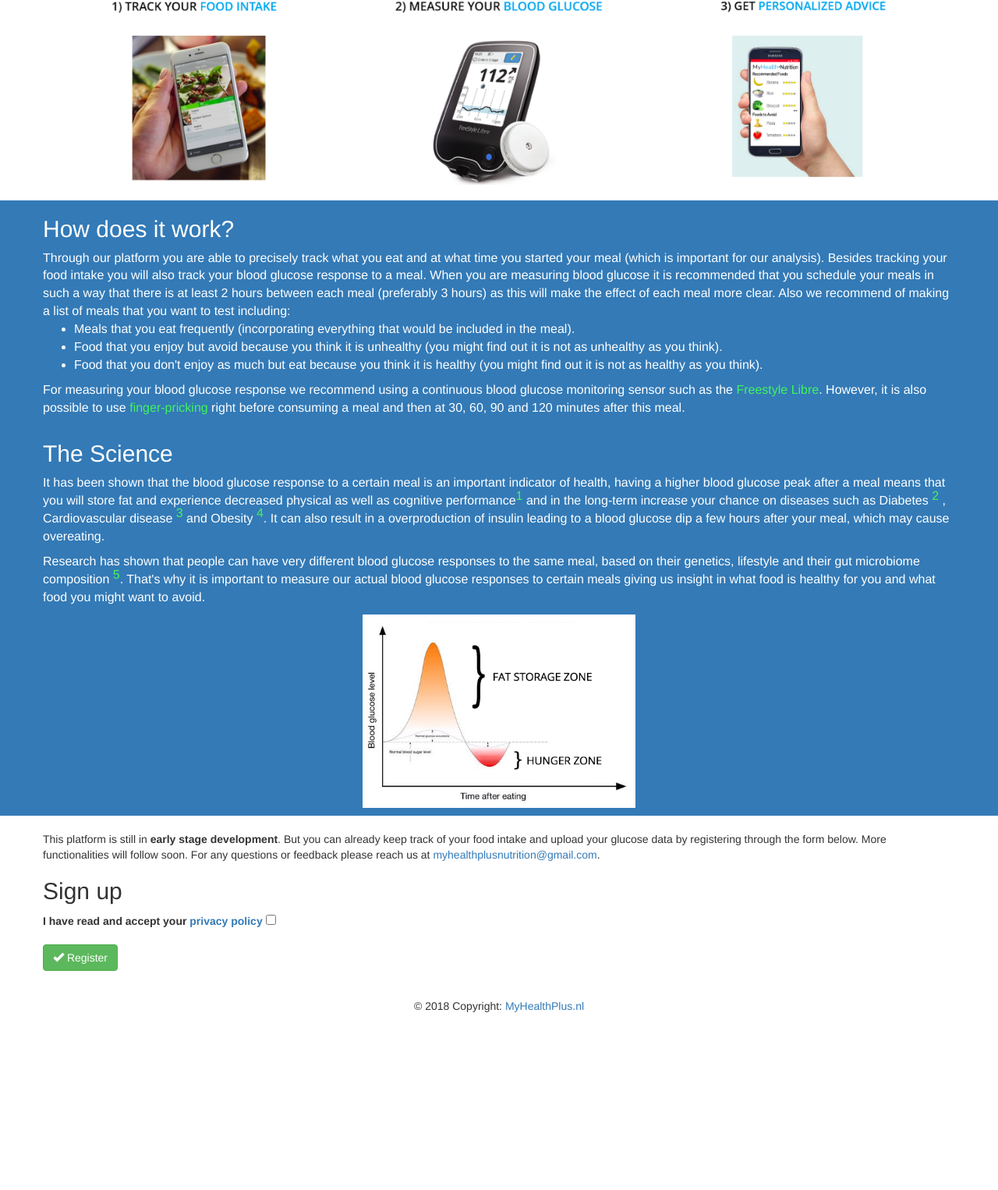
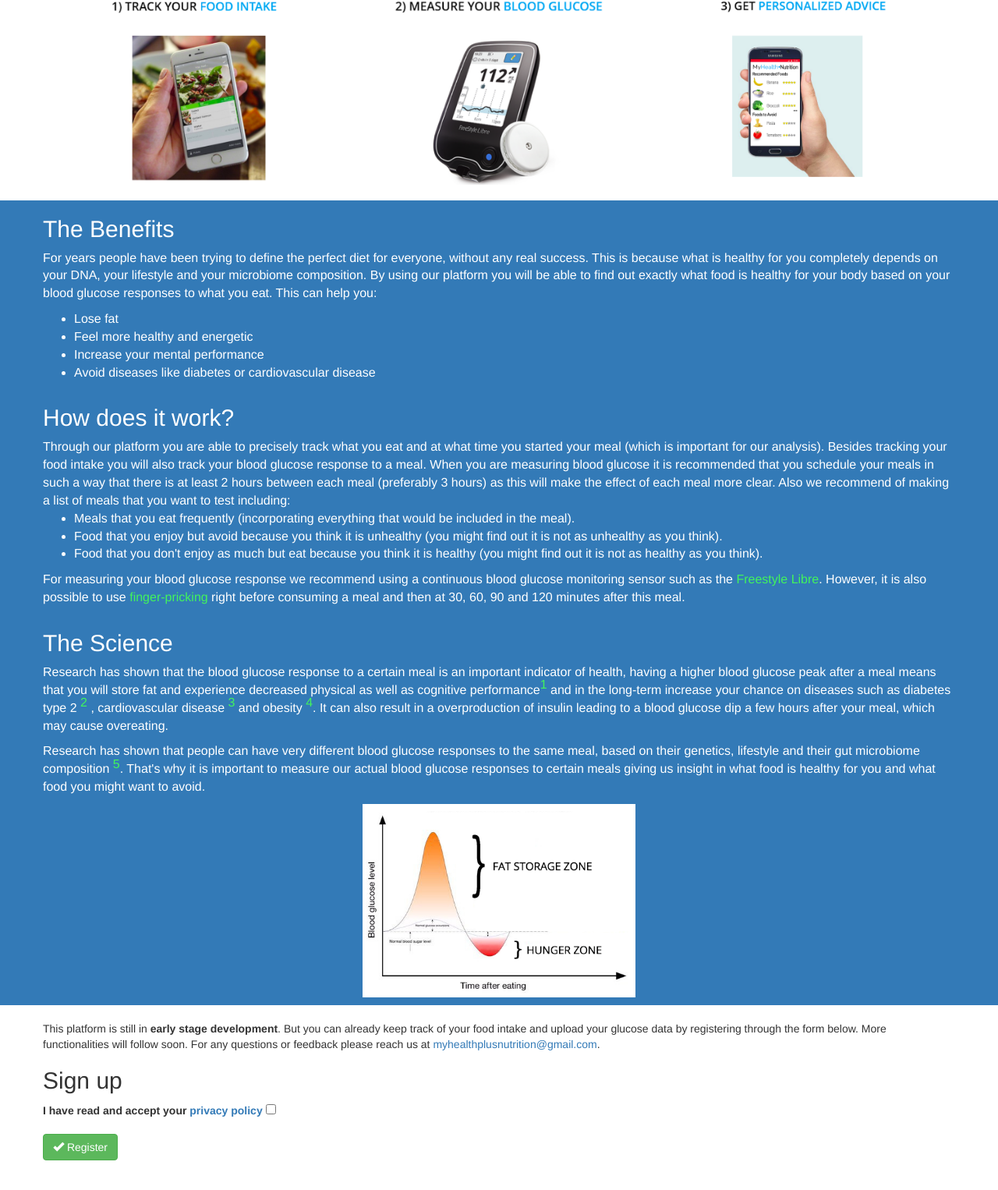
Before and after one commit to daviddemeij/MyHeathPlus, a Django app: template food_input/templates/home.html in a window 1280 px wide. Shown: the part 195-1721 px from the top of the page at 78% size. Before the commit the page ends 1493 px from the top, so only its background shows below. Run offline with Django 3.2, Linux system fonts and the light colour scheme; the template is opened without the code that fills it, so the values that code supplies are empty; some libraries are stand-ins or nearby versions.

Commit message:
add benefits of using MyHealthPlus platform & improve translations

```diff
--- a/food_input/templates/home.html
+++ b/food_input/templates/home.html
@@ -20,6 +20,21 @@
 <section class="bg-primary  text-white">
     <div class="container" style="max-width: 95%; font-size: medium" >
         <div class="row">
+        <h2>{% trans "The Benefits" %}</h2>
+        {% blocktrans %}
+        <p>For years people have been trying to define the perfect diet for everyone, without any real success. This is
+            because what is healthy for you completely depends on your DNA, your lifestyle and your microbiome
+            composition. By using our platform you will be able to find out exactly what food is healthy for your body
+            based on your blood glucose responses to what you eat. This can help you:</p>
+        <ul>
+            <li>Lose fat</li>
+            <li>Feel more healthy and energetic</li>
+            <li>Increase your mental performance</li>
+            <li>Avoid diseases like diabetes or cardiovascular disease</li>
+        </ul>
+        {% endblocktrans %}
+        </div>
+        <div class="row">
             {% blocktrans %}
             <h2>How does it work?</h2>
             Through our platform you are able to precisely track what you eat and at what time you started your meal (which is important for our analysis).
@@ -41,23 +56,23 @@
         <div class="row">
             {% blocktrans %}
             <h2>The Science</h2>
-            <p>It has been shown that the blood glucose response to a certain meal is an important indicator of health,
+            <p>Research has shown that the blood glucose response to a certain meal is an important indicator of health,
                 having a higher blood glucose peak after a meal means that you will store fat and experience decreased
                 physical as well as cognitive performance<span style="color: #42f45c" class="footnote" data-toggle="tooltip" title="" data-original-title="
                 Blaak, E.E., Antoine, J.-M., Benton, D., Björck, I., Bozzetto, L., Brouns, F., Diamant,
 M., Dye, L., Hulshof, T., Holst, J.J., et al. (2012). Impact of postprandial
 glycaemia on health and prevention of disease. Obes. Rev. 13, 923–984.
                 <a style='color: #42f45c' href='https://www.ncbi.nlm.nih.gov/pubmed/22780564'>(source)</a>"></span>
-                and in the long-term increase your chance on diseases such as Diabetes
+                and in the long-term increase your chance on diseases such as diabetes type 2
                 <span style="color: #42f45c" class="footnote" data-toggle="tooltip" title="" data-original-title="
                 American Diabetes Association (2015a).
                 (5) Prevention or delay of type 2 diabetes. Diabetes Care 38 (Suppl ), S31–S32.
                 <a style='color: #42f45c' href='http://care.diabetesjournals.org/content/38/Supplement_1/S31'>(source)</a>">
-                </span>, Cardiovascular disease <span style="color: #42f45c" class="footnote" data-toggle="tooltip" title="" data-original-title="
+                </span>, cardiovascular disease <span style="color: #42f45c" class="footnote" data-toggle="tooltip" title="" data-original-title="
                 Gallwitz, B. (2009). Implications of postprandial glucose and weight control in
                 people with type 2 diabetes: understanding and implementing the International
                 Diabetes Federation guidelines. Diabetes Care 32 (Suppl 2 ), S322–S325.
-                <a style='color: #42f45c' href='https://www.ncbi.nlm.nih.gov/pmc/articles/PMC2811482/'>(source)</a>"></span> and Obesity
+                <a style='color: #42f45c' href='https://www.ncbi.nlm.nih.gov/pmc/articles/PMC2811482/'>(source)</a>"></span> and obesity
                     <span style="color: #42f45c" class="footnote" data-toggle="tooltip" title="" data-original-title="
                 Blaak, E.E., Antoine, J.-M., Benton, D., Björck, I., Bozzetto, L., Brouns, F., Diamant,
 M., Dye, L., Hulshof, T., Holst, J.J., et al. (2012). Impact of postprandial
```
Also changed, not shown: food_input/locale/nl/LC_MESSAGES/django.po, 1 other file.
